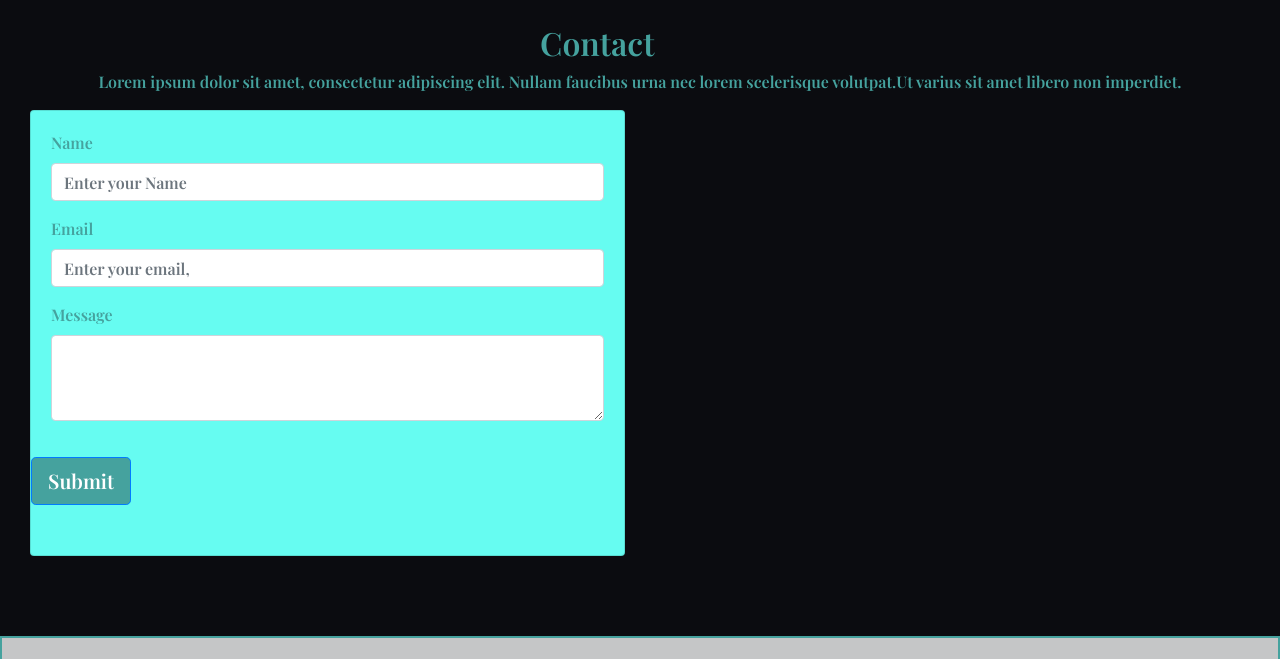
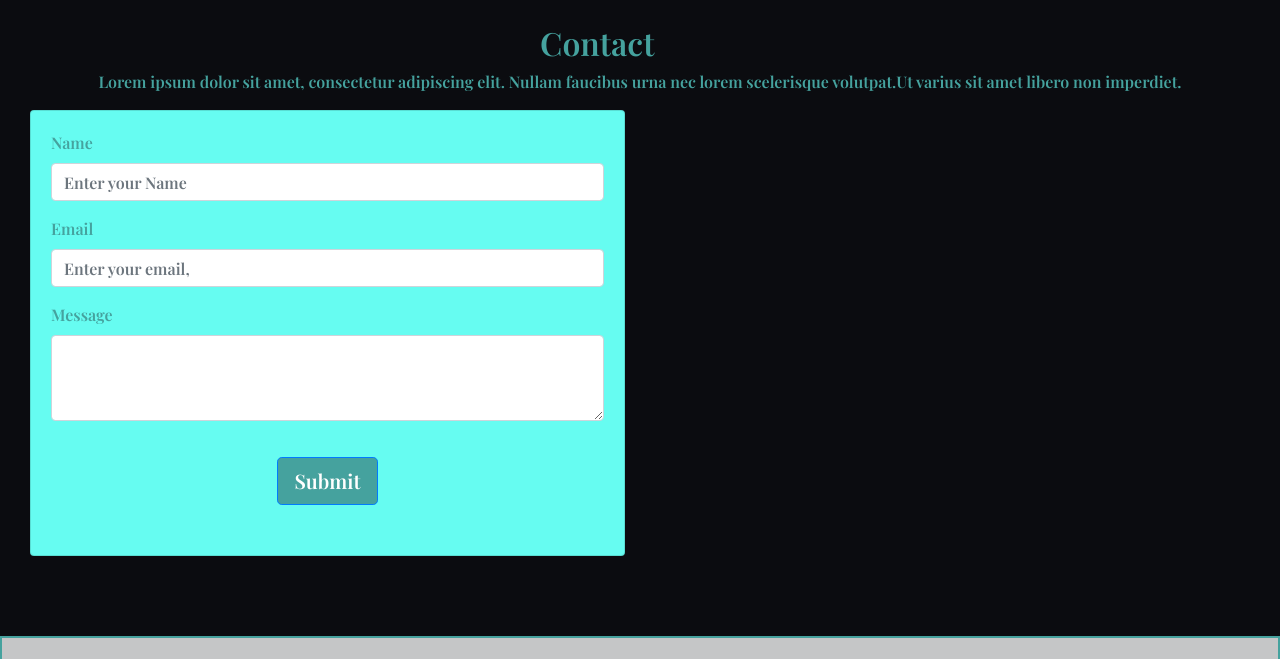
Before and after one commit to classychizzy/my-portfolio, a plain HTML site: page index.html in a window 1280 px wide. Shown: the part 3257-3916 px from the top of the page. Drawn offline with nearby package versions, Linux system fonts and the light colour scheme.

Commit message:
Update index.html
centered submit button in contacts

```diff
--- a/index.html
+++ b/index.html
@@ -398,7 +398,7 @@
                       </textarea>
               </div>
           </div>
-          <div class="button" style="margin-bottom: 50px;">
+          <div class="button text-center" style="margin-bottom: 50px;">
             <a class="btn btn-primary btn-lg"> Submit</a>
           </div>
 
```
